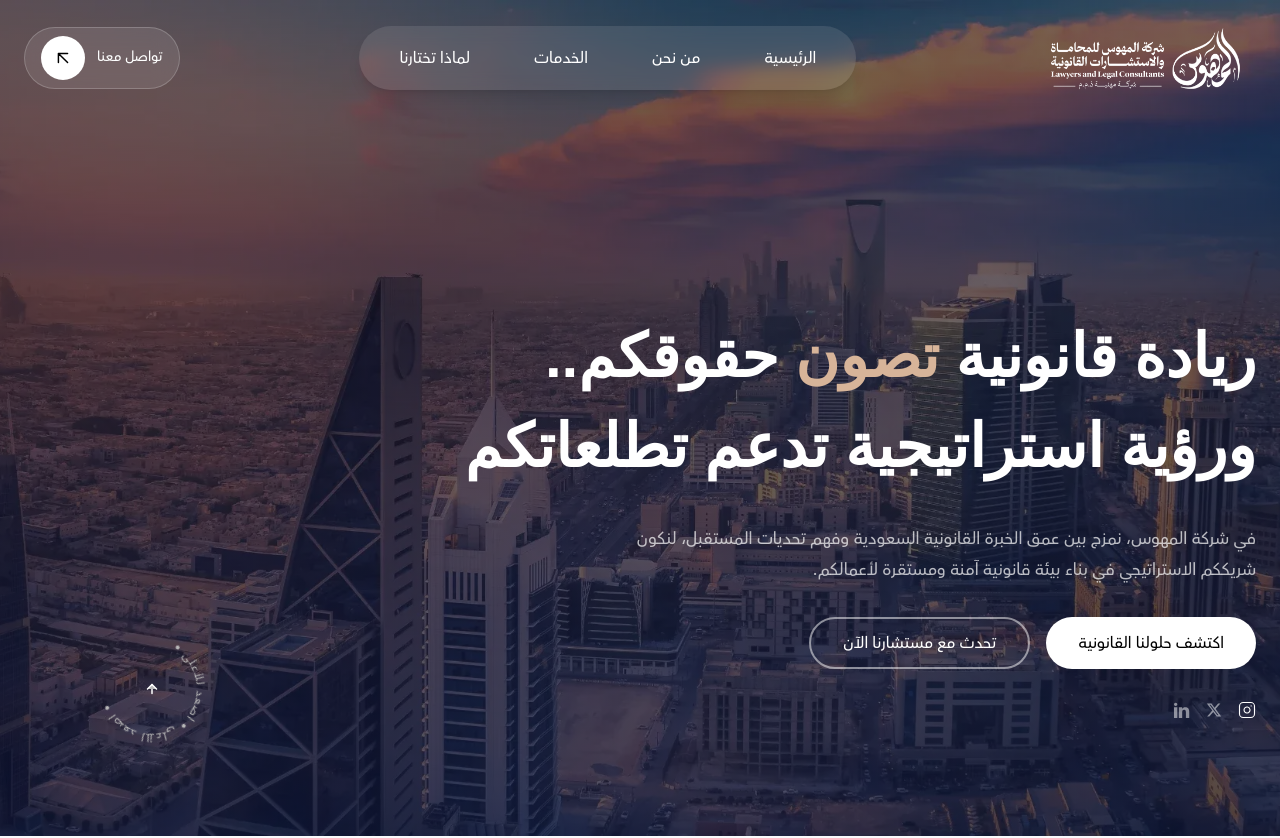
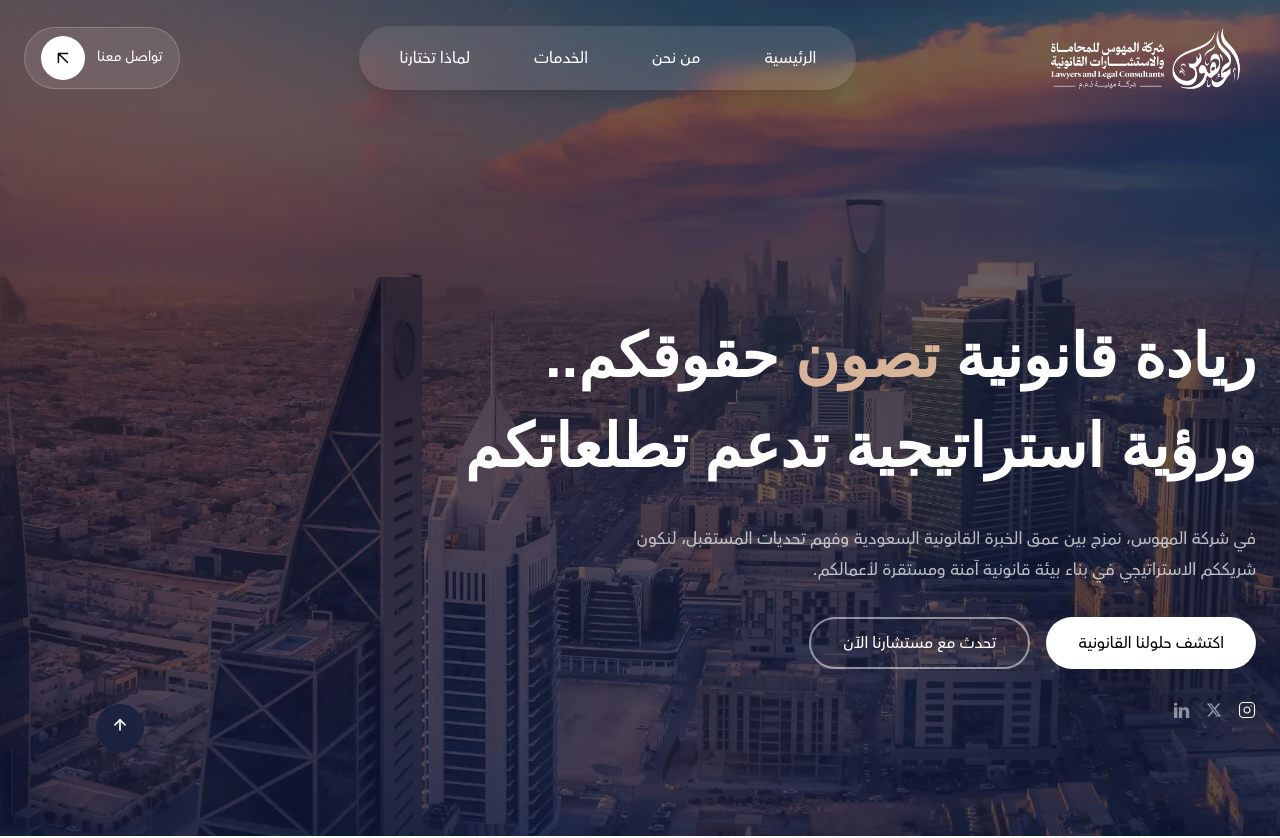
Before and after one commit to amineelakkermi/almohawas, a Next.js app: page / in a window 1280 px wide. Shown: the top 838 px of the page. Built offline with nearby package versions, Linux system fonts and the light colour scheme; a web font is replaced by a local one.

Commit message:
mise a jour

```diff
--- a/src/app/components/ScrollTop.jsx
+++ b/src/app/components/ScrollTop.jsx
@@ -1,58 +1,45 @@
 'use client'
-import { useRef , useEffect } from "react"
+import { useEffect, useRef } from "react"
 import gsap from "gsap"
 
 const ScrollTop = () => {
-  const circleRef = useRef(null);
+  const arrowRef = useRef(null);
 
   const handleScrollTop = () => {
     window.scrollTo({ top: 0, behavior: 'smooth' });
   }
 
-  // Rotation GSAP
+  // Animation légère (optionnelle)
   useEffect(() => {
-    gsap.to(circleRef.current, {
-      rotation: 360,
-      duration: 20,
+    gsap.to(arrowRef.current, {
+      y: -5,
+      duration: 1,
       repeat: -1,
-      ease: "none",
-      transformOrigin: "50% 50%"
+      yoyo: true,
+      ease: "power1.inOut"
     });
   }, []);
 
-
-
-
   return (
-    <div className={`fixed left-4 xl:left-24 2xl:left-36 bottom-12 z-[9999]`}>
+    <div className="fixed left-4 xl:left-24 2xl:left-36 bottom-12 z-[9999]">
       <button
         onClick={handleScrollTop}
-        className="relative w-16 h-16 md:w-28 md:h-28 cursor-pointer"
+        className="w-12 h-12 cursor-pointer flex items-center justify-center rounded-full bg-blue hover:bg-gray-800 transition"
       >
-        {/* Cercle texte rotatif */}
-        <svg ref={circleRef} viewBox="0 0 100 100" className="w-full h-full" direction="ltr">
-          <defs>
-            <path
-              id="circle"
-              d="M 50,50 m -40,0 a 40,40 0 1,1 80,0 a 40,40 0 1,1 -80,0"
-            />
-          </defs>
-
-          <text fill="#b8b8b8ff" fontSize="10" fontWeight="400" letterSpacing="1" direction="ltr">
-            <textPath href="#circle" startOffset="0%">
-              • اصعد للأعلى • اصعد للأعلى •
-            </textPath>
-          </text>
+        <svg
+          ref={arrowRef}
+          width="20"
+          height="20"
+          viewBox="0 0 24 24"
+          fill="none"
+          stroke="white"
+          strokeWidth="2"
+          strokeLinecap="round"
+          strokeLinejoin="round"
+        >
+          <line x1="12" y1="18" x2="12" y2="6" />
+          <polyline points="6 12 12 6 18 12" />
         </svg>
-
-        {/* Flèche centre */}
-        <div className="absolute inset-0 flex items-center justify-center text-[#b8b8b8ff]">
-          <svg width="18" height="18" viewBox="0 0 24 24" fill="#b8b8b8ff" stroke="white" strokeWidth="2" strokeLinecap="round" strokeLinejoin="round">
-            <line x1="12" y1="18" x2="12" y2="6" />
-            <polyline points="6 12 12 6 18 12" />
-          </svg>
-        </div>
-
       </button>
     </div>
   )
--- a/src/app/components/Services.jsx
+++ b/src/app/components/Services.jsx
@@ -181,7 +181,7 @@ const Services = () => {
           <div className="md:hidden mt-5">
             <Swiper
               modules={[Pagination, Autoplay]}
-              spaceBetween={60}
+              spaceBetween={120}
               slidesPerView={1.2}
               centeredSlides={false}
               loop={true}
@@ -221,7 +221,7 @@ const Services = () => {
           {/* CTA Button */}
           <div className="flex justify-center">
             <a
-              href="#contact"
+              href="#cta"
               className="inline-flex items-center gap-2 bg-white text-blue px-7 py-3.5
                 rounded-full text-[15px] font-medium
                 hover:bg-white/90 transition-all duration-300 shadow-lg shadow-black/10"
```
